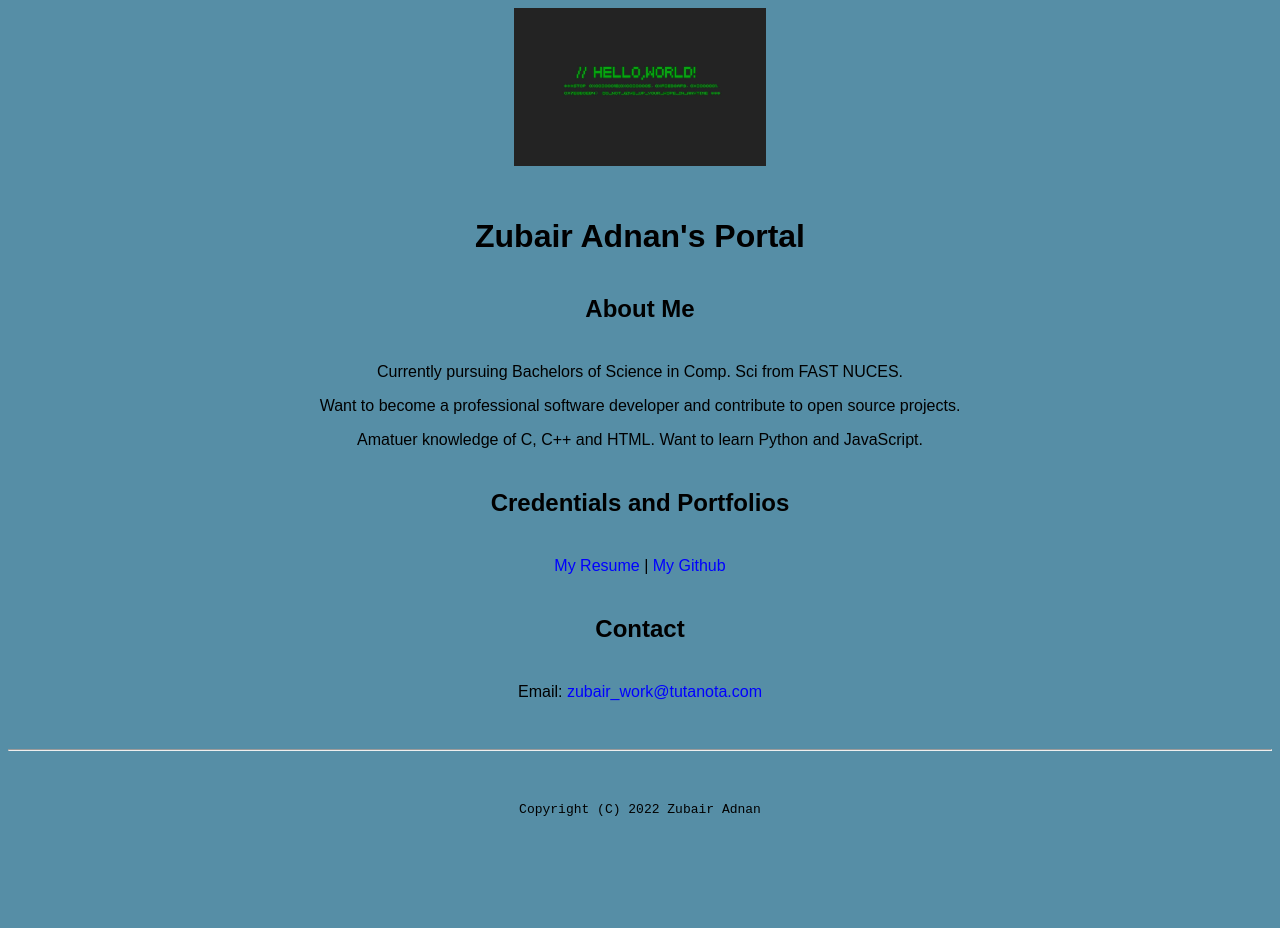
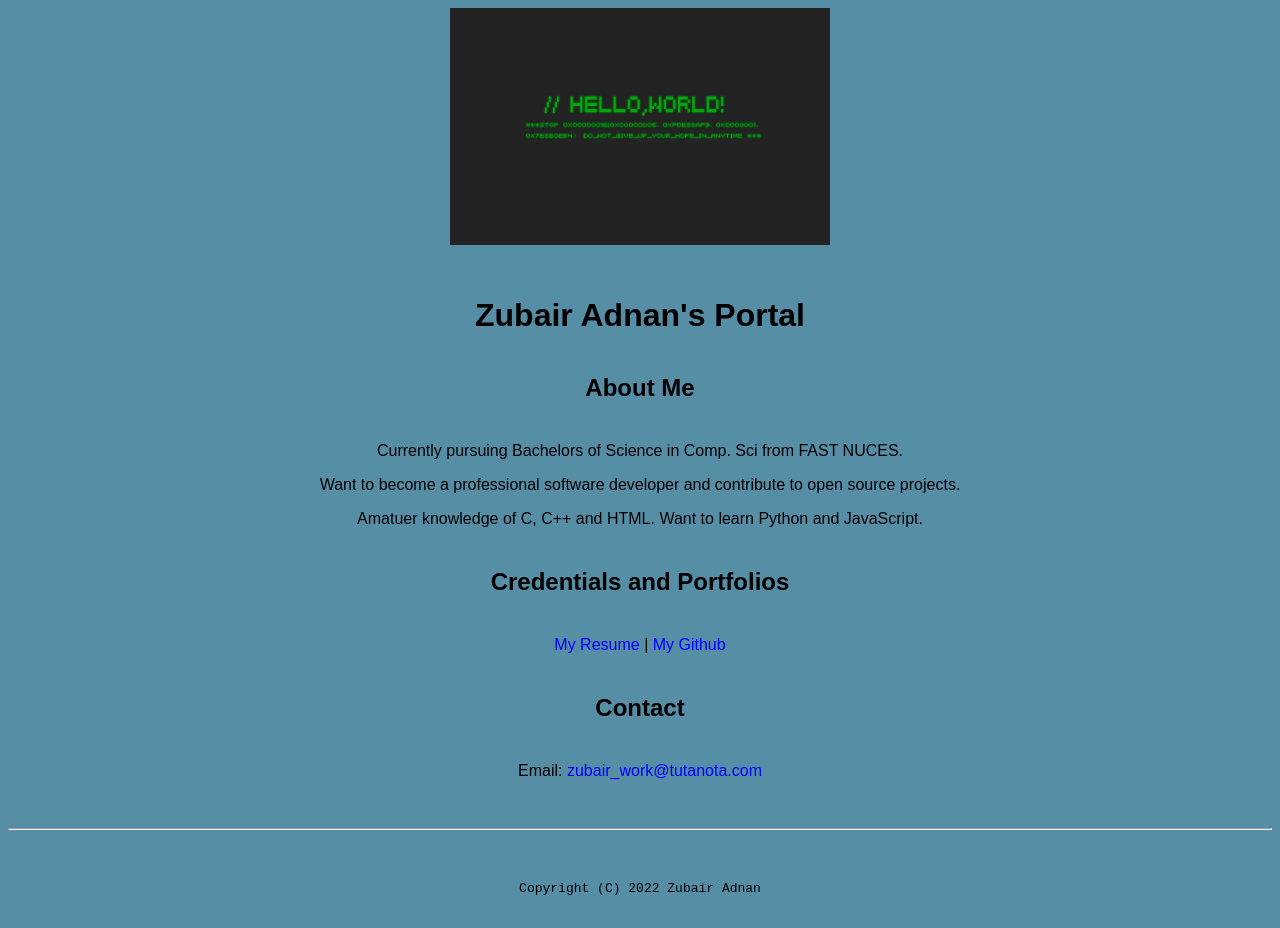
Before and after one commit to Zubair-Adnan/Zubair-Adnan.github.io, a plain HTML site: page index.html in a window 1280 px wide. Before the commit the page ends 849 px from the top, so only its background shows below. Drawn offline with Linux system fonts and the light colour scheme.

Commit message:
Update index.html

```diff
--- a/index.html
+++ b/index.html
@@ -11,7 +11,7 @@
 </header>
 
 <body>
-	<img class="hero" src="images/hello.jpg" width="20%" height="20%" alt="banner">
+	<img class="hero" src="images/hello.jpg" width="30%" height="30%" alt="banner">
 	<h1>Zubair Adnan's Portal</h1>
 	<h2>About Me</h2>
 	<p>Currently pursuing Bachelors of Science in Comp. Sci from FAST NUCES.</p>
```
